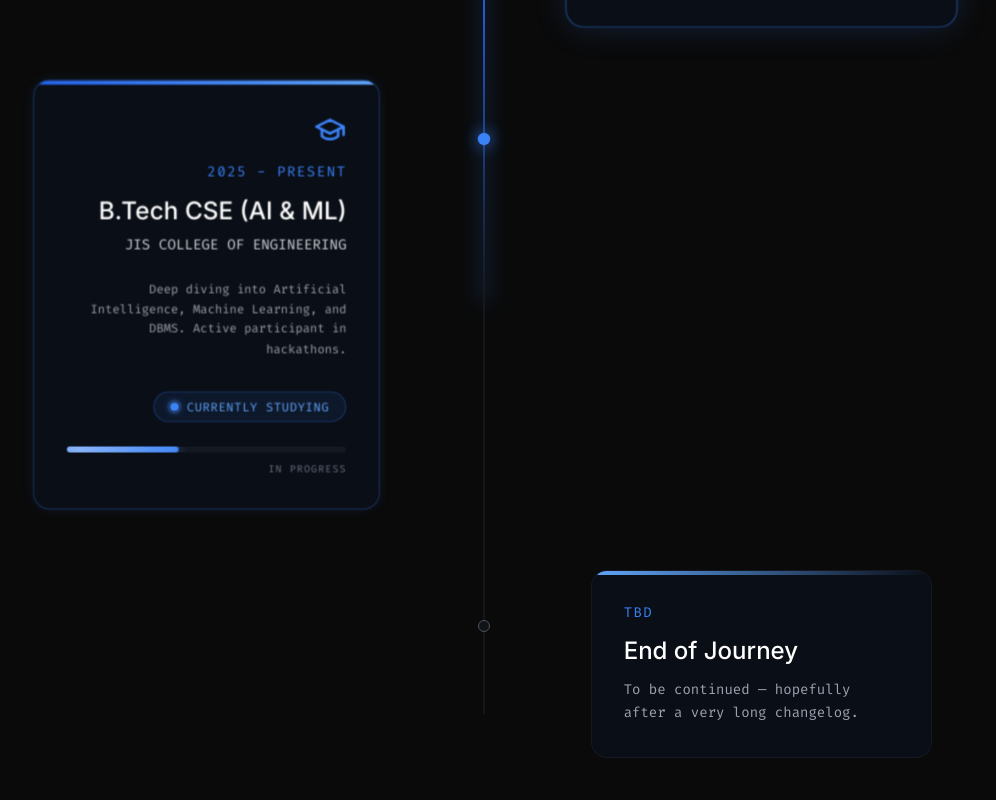
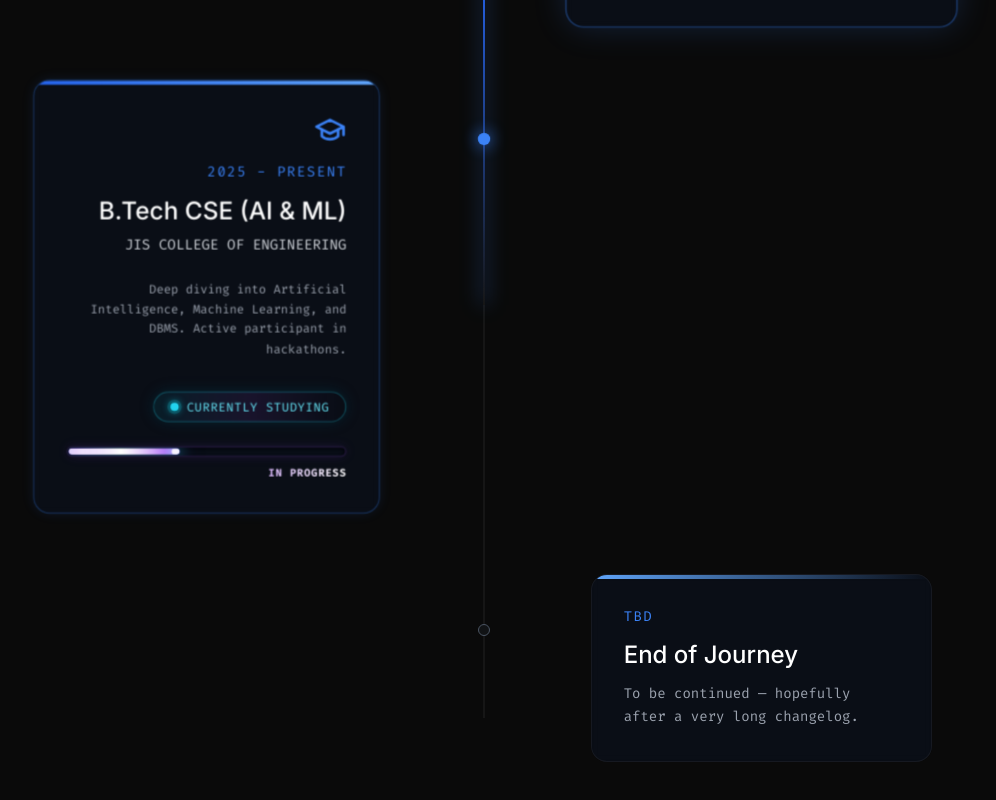
Before and after one commit to sayantani071/sayantani-portfolio, a React (Vite) app: page / in a window 1280 px wide. Shown: the part 1802-2602 px from the top of the page, without its empty margins (156-1152 px from the left). Built offline with nearby package versions, Linux system fonts and the light colour scheme.

Commit message:
Make Education progress bar dynamic with purple, neon blue and glowing white flow

```diff
--- a/src/components/Education.jsx
+++ b/src/components/Education.jsx
@@ -137,21 +137,22 @@ const Education = () => {
                 </p>
 
                 <div className="flex md:justify-end mb-6">
-                  <span className="flex items-center gap-2 bg-blue-500/10 border border-blue-500/30 text-blue-400 px-4 py-1.5 rounded-full text-[10px] sm:text-xs font-mono tracking-wider">
+                  <span className="flex items-center gap-2 bg-gradient-to-r from-cyan-500/10 via-purple-500/10 to-transparent border border-cyan-400/30 text-cyan-300 px-4 py-1.5 rounded-full text-[10px] sm:text-xs font-mono tracking-wider shadow-[0_0_15px_rgba(6,182,212,0.15)]">
                     <span className="relative flex h-2 w-2">
-                      <span className="animate-ping absolute inline-flex h-full w-full rounded-full bg-blue-400 opacity-75"></span>
-                      <span className="relative inline-flex rounded-full h-2 w-2 bg-blue-500 shadow-[0_0_8px_rgba(59,130,246,0.8)]"></span>
+                      <span className="animate-ping absolute inline-flex h-full w-full rounded-full bg-cyan-400 opacity-75"></span>
+                      <span className="relative inline-flex rounded-full h-2 w-2 bg-cyan-400 shadow-[0_0_8px_rgba(0,240,255,0.9)]"></span>
                     </span>
                     CURRENTLY STUDYING
                   </span>
                 </div>
 
-                <div className="w-full bg-white/5 h-1.5 rounded-full overflow-hidden relative">
-                  <div className="bg-blue-500 w-[40%] h-full relative overflow-hidden shadow-[0_0_10px_rgba(59,130,246,0.8)] rounded-full">
-                    <div className="absolute top-0 left-0 h-full w-[200%] bg-gradient-to-r from-transparent via-white/40 to-transparent animate-slide"></div>
+                <div className="w-full bg-[#0a0f1a]/90 border border-purple-500/20 h-2.5 rounded-full overflow-hidden relative p-[1px] shadow-[inset_0_1px_4px_rgba(0,0,0,0.8),0_0_10px_rgba(168,85,247,0.15)]">
+                  <div className="bg-[linear-gradient(90deg,#00f0ff_0%,#a855f7_30%,#ffffff_50%,#a855f7_70%,#00f0ff_100%)] bg-[length:200%_auto] animate-text-flow w-[40%] h-full relative overflow-hidden rounded-full shadow-[0_0_15px_rgba(0,240,255,0.7),0_0_25px_rgba(168,85,247,0.5)]">
+                    <div className="absolute top-0 left-0 h-full w-[200%] bg-gradient-to-r from-transparent via-white/80 to-transparent animate-slide"></div>
+                    <div className="absolute right-0 top-0 bottom-0 w-2 bg-white/90 rounded-full blur-[0.5px] shadow-[0_0_10px_#ffffff,0_0_15px_#00f0ff]"></div>
                   </div>
                 </div>
-                <p className="md:text-right text-left text-[10px] text-gray-500 font-mono mt-2 uppercase tracking-widest">IN PROGRESS</p>
+                <p className="md:text-right text-left text-[10px] font-mono mt-2 uppercase tracking-widest font-semibold text-transparent bg-clip-text bg-gradient-to-r from-cyan-400 via-purple-400 to-white">IN PROGRESS</p>
               </motion.div>
             </div>
             <motion.div
```
